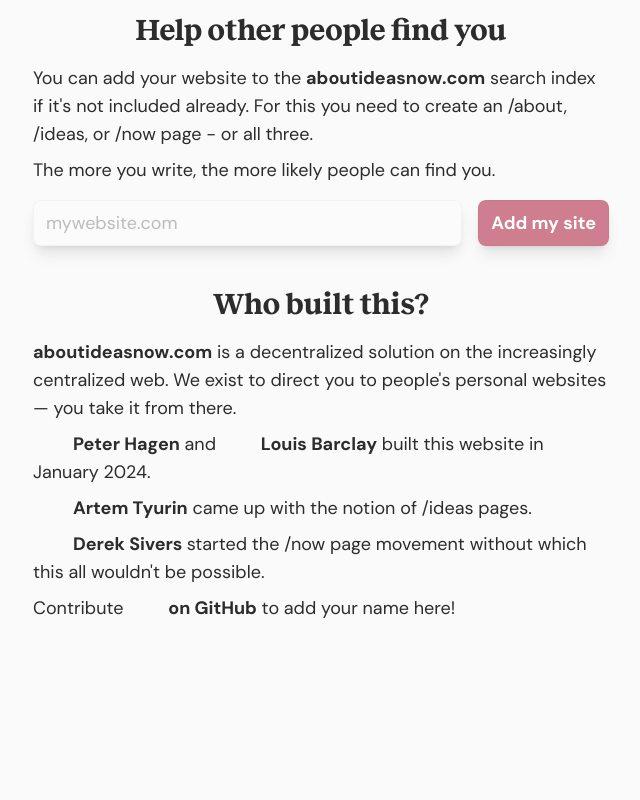
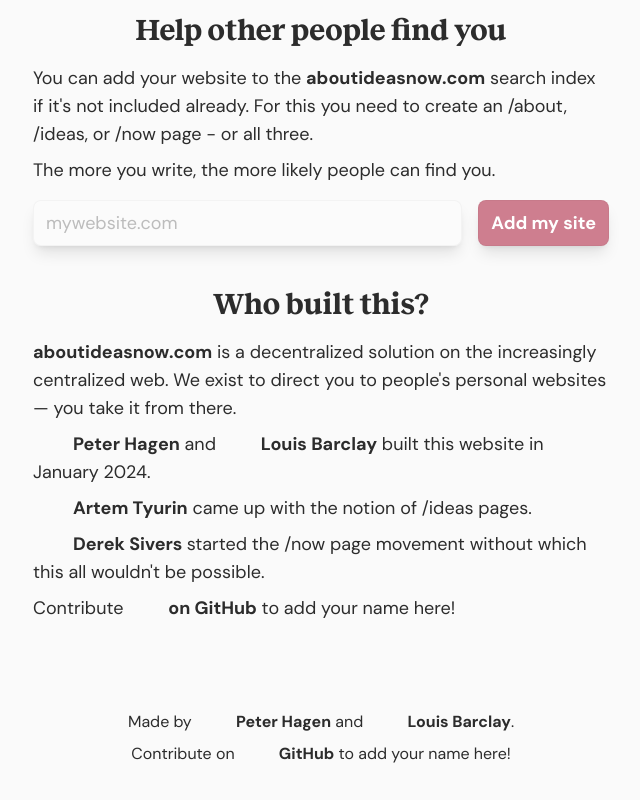
Before and after one commit to lindylearn/aboutideasnow, a SvelteKit app in the folder apps/web/: page /about in a window 1280 px wide. Shown: the part 758-1558 px from the top of the page, without its empty margins (319-959 px from the left). Before the commit the page ends 1428 px from the top, so only its background shows below. Built offline with nearby package versions, Linux system fonts and the light colour scheme.

Commit message:
feat: show footer only for root directory (not currently working)

```diff
--- a/apps/web/src/routes/+layout.svelte
+++ b/apps/web/src/routes/+layout.svelte
@@ -36,14 +36,13 @@
 
     <slot />
 
-    <!-- Putting this on the manifest page may be enough? -->
-    <!-- <footer class="flex flex-col items-center mt-10">
+    {#if href === "/"}
+        <footer class="flex flex-col items-center mt-10">
             <p>
                 Made by
                 <a class="font-bold" href="https://lindylearn.io" target="_blank">Peter Hagen</a>
                 and
-            <a class="font-bold" href="https://louis.work" target="_blank">Louis Barclay</a>. Add
-            your site <a class="font-bold" href="/about">here</a>.
+                <a class="font-bold" href="https://louis.work" target="_blank">Louis Barclay</a>.
             </p>
             <p>
                 Contribute on
@@ -56,5 +55,6 @@
                 </a>
                 to add your name here!
             </p>
-    </footer> -->
+        </footer>
+    {/if}
 </div>
```
Lines whose indentation alone changed are shown as unchanged.
